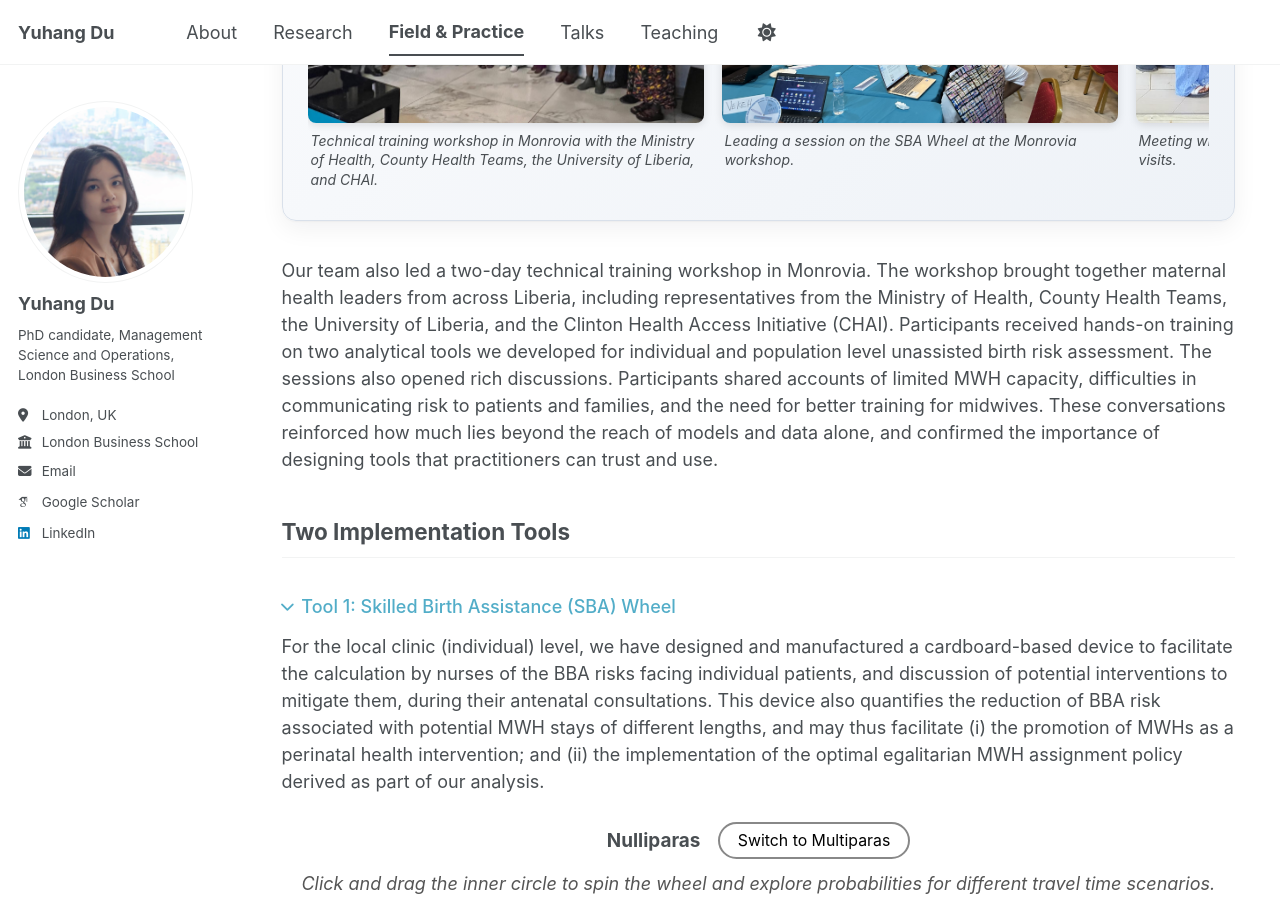
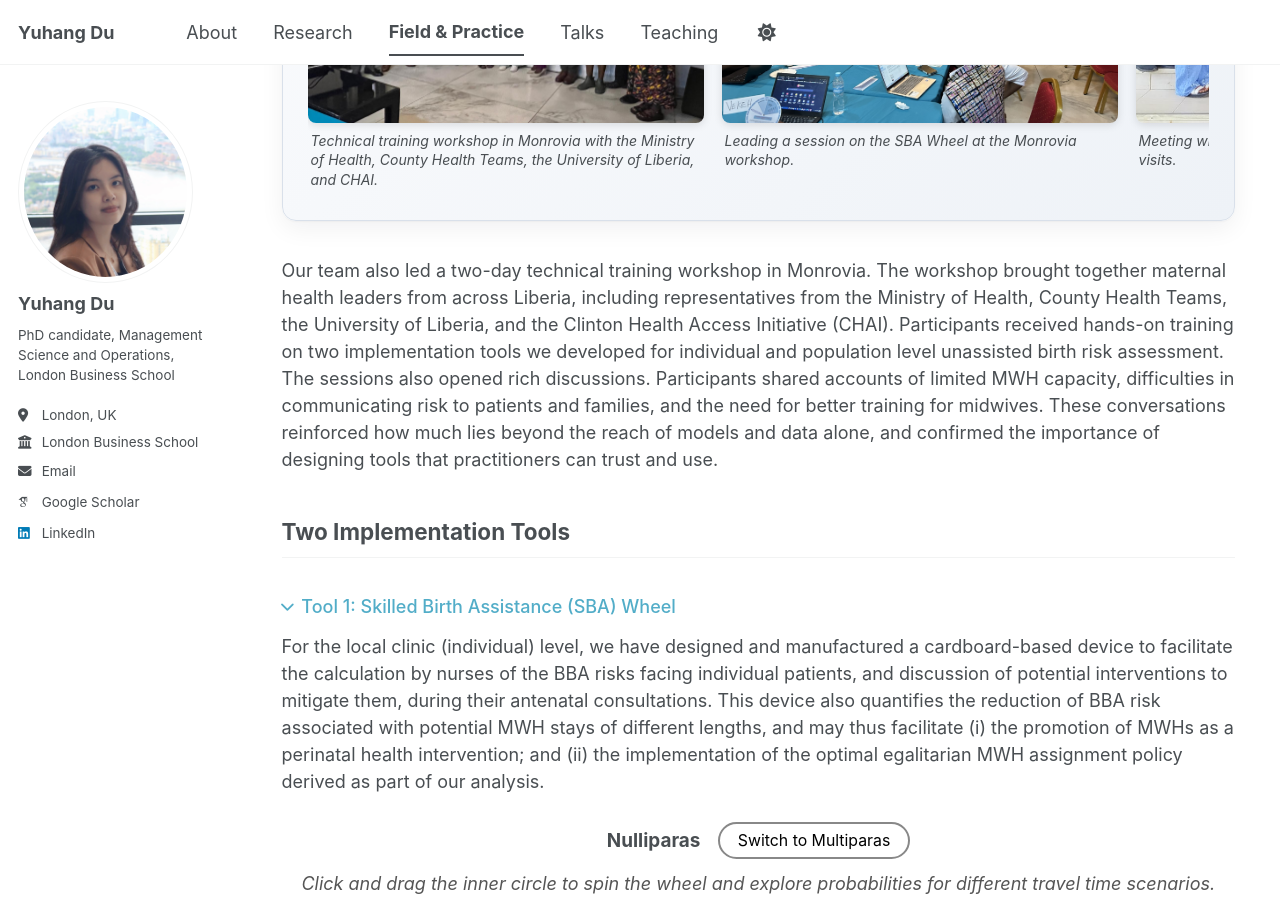
Before and after one commit to yuhangdu-edu/yuhangdu-edu.github.io, a Jekyll site: the page built from _pages/field.md, in a window 1280 px wide and 900 px high, scrolled down 722 px. Built offline with Jekyll 4.4.1, drawn with Linux system fonts in a browser that asks for light colours; some web fonts are replaced; a script bundle is joined from its source files by our own code; library files that are not in the unit come from our copies.

Commit message:
Update field.md

```diff
--- a/_pages/field.md
+++ b/_pages/field.md
@@ -46,7 +46,7 @@ author_profile: true
       </div>
     </div>
 
-    <p>Our team also led a two-day technical training workshop in Monrovia. The workshop brought together maternal health leaders from across Liberia, including representatives from the Ministry of Health, County Health Teams, the University of Liberia, and the Clinton Health Access Initiative (CHAI). Participants received hands-on training on two analytical tools we developed for individual and population level unassisted birth risk assessment. The sessions also opened rich discussions. Participants shared accounts of limited MWH capacity, difficulties in communicating risk to patients and families, and the need for better training for midwives. These conversations reinforced how much lies beyond the reach of models and data alone, and confirmed the importance of designing tools that practitioners can trust and use.</p>
+    <p>Our team also led a two-day technical training workshop in Monrovia. The workshop brought together maternal health leaders from across Liberia, including representatives from the Ministry of Health, County Health Teams, the University of Liberia, and the Clinton Health Access Initiative (CHAI). Participants received hands-on training on two implementation tools we developed for individual and population level unassisted birth risk assessment. The sessions also opened rich discussions. Participants shared accounts of limited MWH capacity, difficulties in communicating risk to patients and families, and the need for better training for midwives. These conversations reinforced how much lies beyond the reach of models and data alone, and confirmed the importance of designing tools that practitioners can trust and use.</p>
 
     <h2>Two Implementation Tools</h2>
 
@@ -91,10 +91,8 @@ author_profile: true
 
   <div class="field-tabs__panel" id="tab-cambridge">
     <h2>Scheduling Elective Caesarean Sections in the NHS (2026)</h2>
-    <p>In collaboration with Cambridge University Hospitals NHS Foundation Trust and the University of Cambridge (Department of Obstetrics &amp; Gynaecology), we are working with NHS maternity teams to rethink how scarce operating-theatre capacity is allocated between early- and late-booking patients. Building on this partnership, we have developed an <strong>interactive planning tool</strong> that allows any maternity unit to calibrate a fair and efficient scheduling policy to its own data.</p>
+    <p>In collaboration with Cambridge University Hospitals NHS Foundation Trust and the University of Cambridge (Department of Obstetrics &amp; Gynaecology), we are working with NHS maternity teams to rethink how scarce operating-theatre capacity is allocated between early- and late-booking patients. Building on this partnership, we have developed an <strong>interactive planning tool</strong> that allows any maternity unit to calibrate a fair and efficient scheduling policy to its own data. The tool is currently being piloted with our NHS partners.</p>
     <p><em style="color: var(--global-link-color);">Tool link coming soon.</em></p>
-
-    <p>The tool is currently being piloted with our NHS partners.</p>
 
     <div style="margin-top:2.5em;padding-top:1.5em;border-top:1px solid #e5e5e5;">
       <div style="display:flex;flex-wrap:wrap;align-items:center;gap:2em 4em;justify-content:center;">
```
